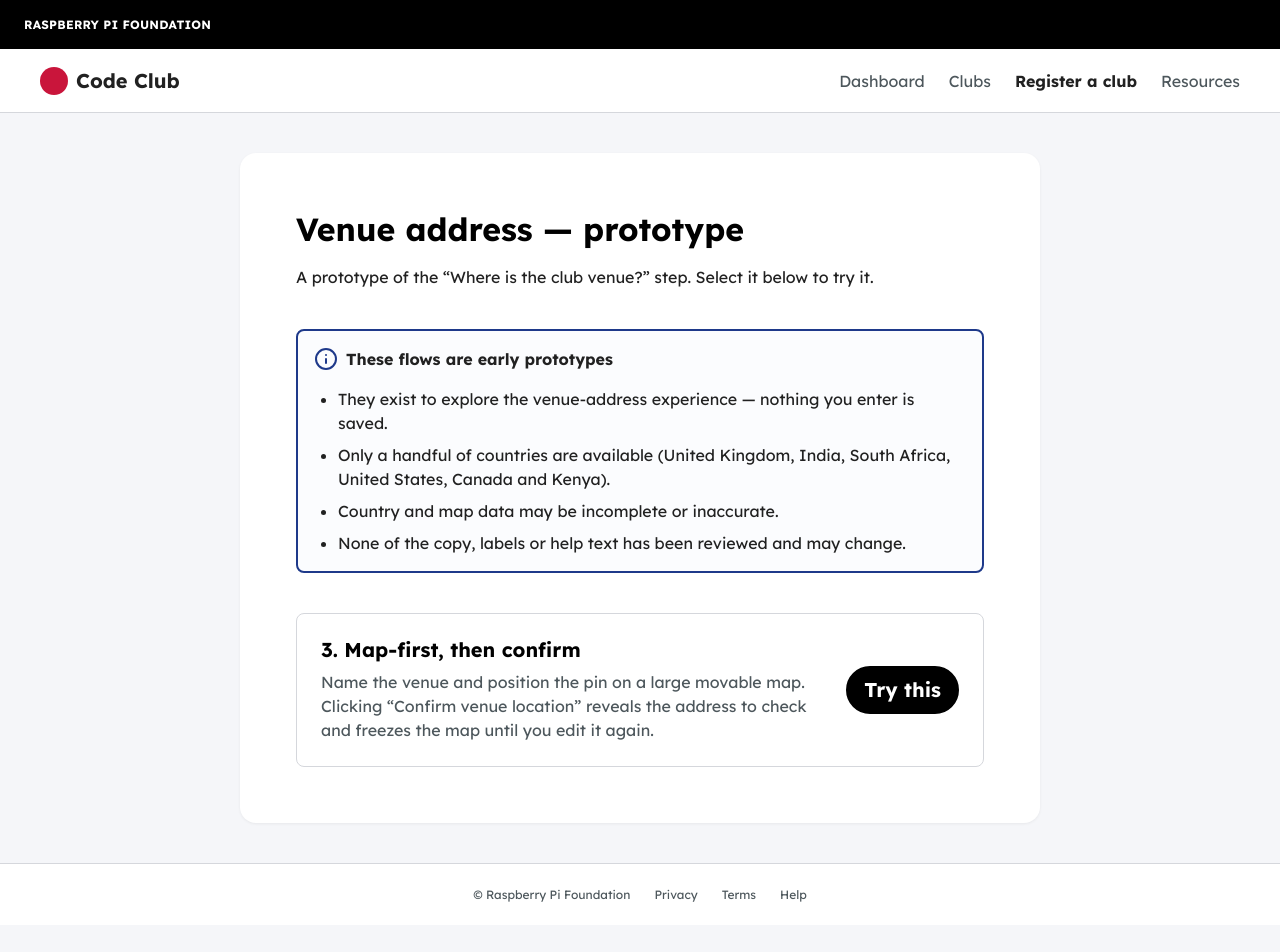
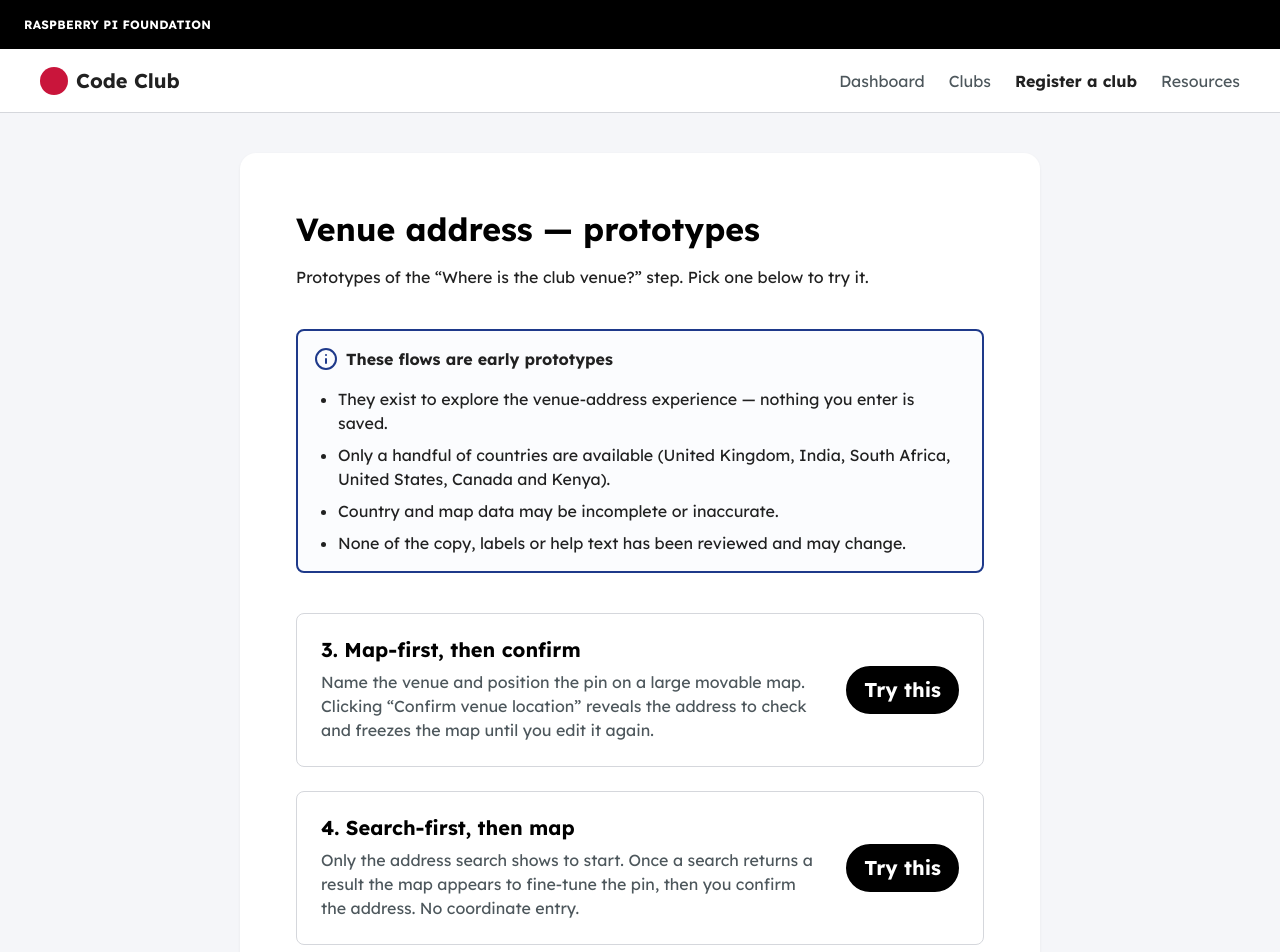
Before and after one commit to RaspberryPiFoundation/ccpp-address-prototype, a React (Vite) app: page / in a window 1280 px wide. Shown: the top 952 px of the page. Before the commit the page ends 925 px from the top, so only its background shows below. Built offline with nearby package versions, Linux system fonts and the light colour scheme; no server answers.

Commit message:
Add next prototype

```diff
--- a/src/Flow.tsx
+++ b/src/Flow.tsx
@@ -3,6 +3,7 @@ import { StartApplication } from './steps/StartApplication'
 import { FindVenue } from './steps/FindVenue'
 import { FindVenueRevealOnPin } from './steps/FindVenueRevealOnPin'
 import { FindVenueMapFirst } from './steps/FindVenueMapFirst'
+import { FindVenueSearchFirst } from './steps/FindVenueSearchFirst'
 import { MapPicker } from './steps/MapPicker'
 import { Complete } from './steps/Complete'
 import type { Coordinates } from './components/GoogleMap'
@@ -144,6 +145,9 @@ export function Flow({ variant, onExit }: Props) {
       {screen === 'venue' && variant === 'confirm-button' && (
         <FindVenueMapFirst {...findVenueCommon} onConfirmLocation={populateFromCoords} />
       )}
+      {screen === 'venue' && variant === 'search-first' && (
+        <FindVenueSearchFirst {...findVenueCommon} onConfirmLocation={populateFromCoords} />
+      )}
       {screen === 'map' && (
         <MapPicker
           initialCoordinates={coordinates}
--- a/src/Home.tsx
+++ b/src/Home.tsx
@@ -7,15 +7,17 @@ interface Props {
 }
 
 export function Home({ onSelect }: Props) {
-  // Only option C is shown for now; the other variants are hidden.
-  const visibleVariants = VARIANTS.filter((v) => v.id === 'confirm-button')
+  // Only the map-based options (C and D) are shown for now; the others are hidden.
+  const visibleVariants = VARIANTS.filter(
+    (v) => v.id === 'confirm-button' || v.id === 'search-first',
+  )
 
   return (
     <div className="card">
       <div className="intro">
-        <h1 className="title-lg">Venue address — prototype</h1>
+        <h1 className="title-lg">Venue address — prototypes</h1>
         <p className="body">
-          A prototype of the “Where is the club venue?” step. Select it below to try it.
+          Prototypes of the “Where is the club venue?” step. Pick one below to try it.
         </p>
       </div>
 
--- a/src/variants.ts
+++ b/src/variants.ts
@@ -1,7 +1,7 @@
-// The three form implementations this prototype compares. Each is a distinct
-// build of the "Where is the club venue?" step; everything else in the flow is
-// shared. See Home.tsx for the front page that launches them.
-export type Variant = 'as-is' | 'reveal-on-pin' | 'confirm-button'
+// The form implementations this prototype compares. Each is a distinct build of
+// the "Where is the club venue?" step; everything else in the flow is shared.
+// See Home.tsx for the front page that launches them.
+export type Variant = 'as-is' | 'reveal-on-pin' | 'confirm-button' | 'search-first'
 
 export interface VariantInfo {
   id: Variant
@@ -28,4 +28,10 @@ export const VARIANTS: VariantInfo[] = [
     summary:
       'Name the venue and position the pin on a large movable map. Clicking “Confirm venue location” reveals the address to check and freezes the map until you edit it again.',
   },
+  {
+    id: 'search-first',
+    title: '4. Search-first, then map',
+    summary:
+      'Only the address search shows to start. Once a search returns a result the map appears to fine-tune the pin, then you confirm the address. No coordinate entry.',
+  },
 ]
```
Also changed, not shown: 1 other file (tests, documents, lock files or other folders).
